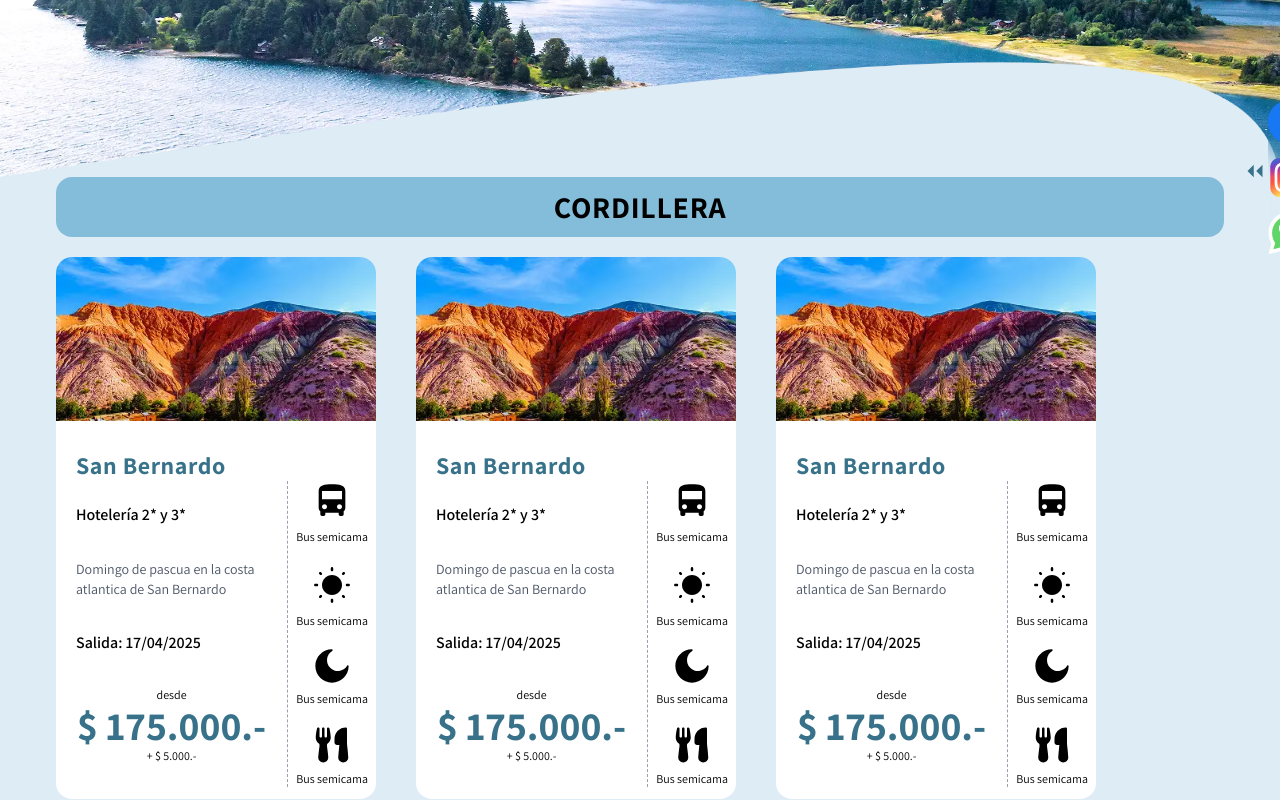
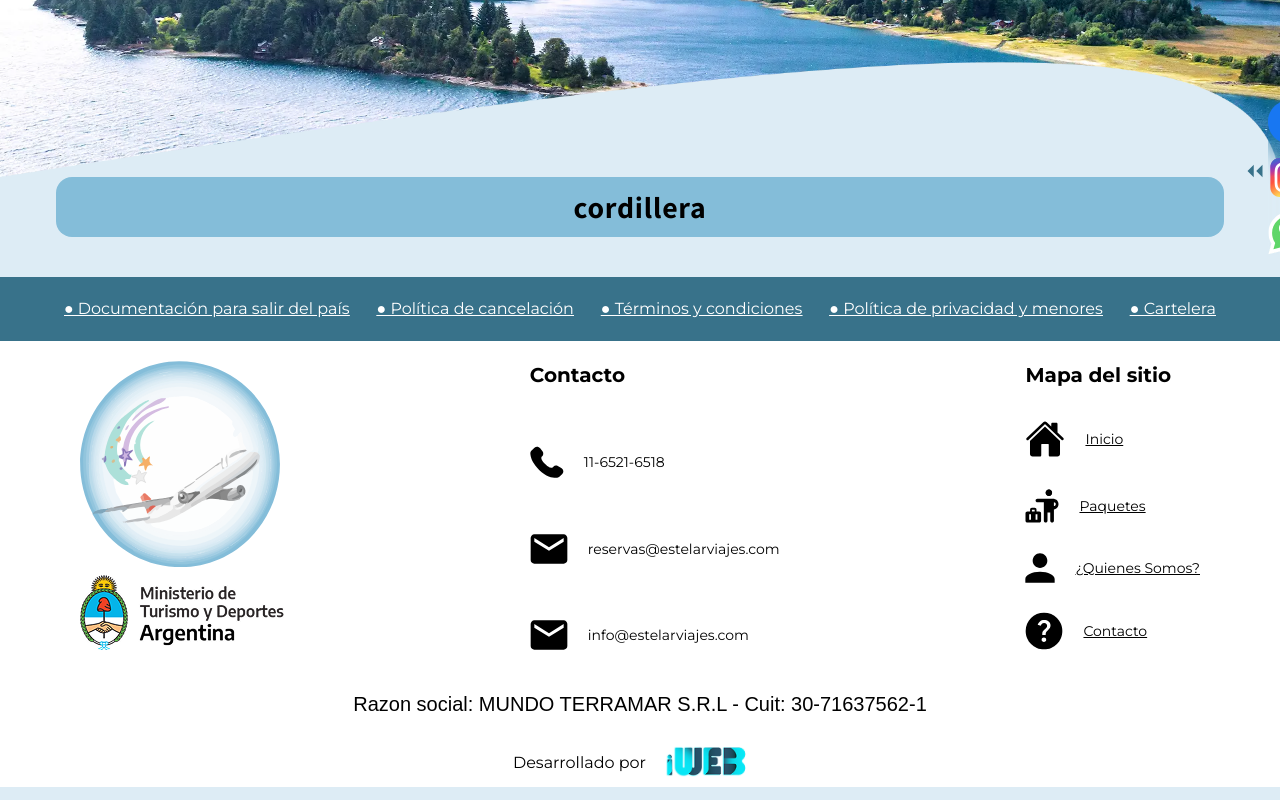
Before and after one commit to ttttttomas/estelar-viajes-website, a Next.js app: page /travel-packages/cordillera in a window 1280 px wide. Shown: the part 300-1100 px from the top of the page. Built offline with nearby package versions, Linux system fonts and the light colour scheme; a web font is replaced by a local one.

Commit message:
modified app routes

```diff
--- a/app/cartelera/page.tsx
+++ b/app/cartelera/page.tsx
@@ -12,7 +12,7 @@ type Cartelera = {
 
 export default async function CarteleraPage() {
 
-  const cartelera = await axios.get(`https://automotoresyrigoyen.com/api/cars`);
+  const cartelera = await axios.get(`https://api-estelar.iwebtecnology.com/cartelera`);
   console.log(cartelera.data);
 
     return (
--- a/app/components/PackageCard.tsx
+++ b/app/components/PackageCard.tsx
@@ -4,45 +4,48 @@ import Days from './icons/Days'
 import Nights from './icons/Nights'
 import Des from './icons/Des'
 
-export default function PackageCard() {
+export default function PackageCard({product}) {
   return (
-    <Link key={2} className='h-full pb-3 overflow-hidden transition-all bg-white md:group md:hover:scale-95 max-w-80 rounded-2xl' href={'/sierras'}>
-                <img className='w-full transition-all group-hover:scale-110' src="/bg-home1mobile.webp" alt="" />
-                <p className='pl-5 text-2xl font-black tracking-wide w-max pt-7 text-tertiary'>San Bernardo</p>
+    <Link
+     key={product.ID}
+     className='h-full pb-3 overflow-hidden transition-all bg-white max-h-[600px] md:group md:hover:scale-95 max-w-80 rounded-2xl'
+     href={`/travel-packages/${product.periodo}/${product.ID}`}>
+                <img className='w-full transition-all group-hover:scale-110' src={product.image} alt={product.destino} />
+                <p className='pl-5 text-2xl font-black tracking-wide w-max pt-7 text-tertiary'>{product.destino}</p>
                 <div className='flex h-full pr-2'>
 
-                <div className='flex flex-col justify-center gap-8'>
-                    <p className='pl-5 font-semibold'>Hotelería 2* y 3*</p>
-                    <small className='pl-5 text-sm text-gray-600 '>Domingo de pascua en la costa atlantica de San Bernardo</small>
-                    <b className='pl-5 font-semibold text-md'>Salida: 17/04/2025</b>
+                <div className='flex flex-col justify-center w-3/4 gap-8'>
+                    <p className='pl-5 font-semibold'>{product.subtitulo}</p>
+                    <small className='pl-5 text-sm text-gray-600 '>{product.descripcion}</small>
+                    <b className='pl-5 font-semibold text-md'>Salida: {product.date}</b>
                     <div className='flex flex-col items-center w-full'>
-                        <small className='text-xs'>desde</small>
-                        <p className='md:text-[40px] text-4xl font-bold text-tertiary'>$ 175.000.-</p>
-                        <small className='text-xs'>+ $ 5.000.-</small>
+                        {product.desde === 1 && <small className='text-xs'>desde</small>}
+                        <p className='md:text-[40px] text-4xl font-bold text-tertiary'>${product.precio}.-</p>
+                        <small className='text-xs'>+ ${product.adicional}.-</small>
                     </div>
                 </div>
-                <div className='h-full pl-2 border-l border-gray-400 border-dashed'>
+                <div className='w-1/4 h-full pl-2 border-l border-gray-400 border-dashed'>
                     <ul className='flex flex-col items-center justify-center gap-5 text-xs text-nowrap'>
                         <li className='flex flex-col items-center gap-2'>
                             <Transport />
-                            <p>Bus semicama</p>
+                            <p>{product.transporte}</p>
                         </li>
                         <li className='flex flex-col items-center gap-2'>
                             <Days />
-                            <p>Bus semicama</p>
+                            <p>{product.days}</p>
                         </li>
                         <li className='flex flex-col items-center gap-2'>
                             <Nights />
-                            <p>Bus semicama</p>
+                            <p>{product.nights}</p>
                         </li>
                         <li className='flex flex-col items-center gap-2'>
                             <Des />
-                            <p>Bus semicama</p>
+                            <p>{product.regimen}</p>
                         </li>
                     </ul>
                 </div>
 
                 </div>
-            </Link>
+    </Link>
   )
 }
--- a/app/components/Packages.tsx
+++ b/app/components/Packages.tsx
@@ -1,16 +1,17 @@
-import React from 'react'
 import {assistant} from '@/app/layout'
 import PackageCard from './PackageCard'
+import axios from 'axios'
 
 
-export default function Packages() {
+export default function PackagesSierras() {
+  // const response = await axios.get(`https://api-estelar.iwebtecnology.com/products`);
+  // const packages = response.data.filter((product) => product.periodo === "Sierra");
+
   return (
     <section className={`${assistant.className} mx-14`}>
-        <h6 className='w-full py-3 text-3xl font-bold tracking-wide text-center rounded-2xl bg-primary'>CORDILLERA</h6>
+        <h6 className='w-full py-3 text-3xl font-bold tracking-wide text-center rounded-2xl bg-primary'>SIERRAS</h6>
         <div className='flex flex-wrap justify-start gap-10 my-5'>
-            {Array.from({length: 10}, (_, i) => i + 1).map(() => (
-                <PackageCard key={2} />
-            ))}
+            {packages.map((product) => (<PackageCard product={product} key={product.ID} />))}
         </div>
     </section>
   )
--- a/app/components/WhatsappForm.jsx
+++ b/app/components/WhatsappForm.jsx
@@ -38,13 +38,13 @@ export default function ReservaForm() {
             <input {...register(`pasajeros.${index}.apellido`)} placeholder="Apellido" className="w-full px-4 py-2 text-black bg-white border rounded" required />
             <input {...register(`pasajeros.${index}.dni`)} placeholder="DNI" className="w-full px-4 py-2 text-black bg-white border rounded" required />
             {index > 0 && (
-              <button type="button" onClick={() => remove(index)} className="w-full p-1 text-white bg-red-500 rounded">
+              <button type="button" onClick={() => remove(index)} className="w-full p-1 text-white bg-red-500 rounded cursor-pointer">
                 ❌ Eliminar pasajero
               </button>
             )}
           </div>
         ))}
-        <button type="button" onClick={() => append({ nombre: "", apellido: "", dni: "" })} className="p-2 text-white bg-orange-500 rounded">
+        <button type="button" onClick={() => append({ nombre: "", apellido: "", dni: "" })} className="p-2 text-black rounded cursor-pointer bg-primary">
           ➕ Agregar pasajero
         </button>
 
@@ -54,7 +54,7 @@ export default function ReservaForm() {
         <input {...register("telefono")} type="tel" placeholder="Teléfono" className="w-full p-2 text-black bg-white border rounded" required />
         <input {...register("email")} type="email" placeholder="Correo electrónico" className="w-full p-2 text-black bg-white border rounded" required />
 
-        <button type="submit" className="p-2 text-white bg-orange-500 rounded">Enviar</button>
+        <button type="submit" className="p-2 text-white border rounded cursor-pointer hover:bg-white hover:text-black bg-tertiary">Enviar</button>
       </form>
     );
   }
--- a/app/context/PackageContext.jsx
+++ b/app/context/PackageContext.jsx
@@ -5,7 +5,7 @@ import axios from 'axios'
 export const PackageContext = createContext()
 
 export default function PackageContextProvider({ children }) {
- const baseURL = "http://147.93.71.106:8002"
+ const baseURL = "https://api-estelar.iwebtecnology.com"
 
     const getPackages = async () => {
         const response = await axios.get(`${baseURL}/products`)
--- /dev/null
+++ b/app/travel-packages/[periodo]/page.tsx
@@ -0,0 +1,36 @@
+import PackageCard from '@/app/components/PackageCard';
+import {assistant} from '@/app/layout'
+import axios from 'axios';
+
+export default async function PackagesPage({params}: { params: { periodo: string } }) {
+  const p = [{
+    ID: 1,
+    periodo: "sierra",
+    image: "/bg-home1.webp"
+  },
+  {
+    ID: 2,
+    periodo: "sierra",
+    image: "/bg-home1.webp"
+  },{
+    ID: 2,
+    periodo: "internacionales",
+    image: "/bg-home1.webp"
+  },
+]
+
+const packages = p.filter((product) => product.periodo === params.periodo);
+  return (
+      <main>
+        <section id="bg">
+            <img src="/bg-home1.webp"  alt="background" />
+        </section>
+        <section className={`${assistant.className} mx-14`}>
+          <h6 className='w-full py-3 text-3xl font-bold tracking-wide text-center rounded-2xl bg-primary'>{params.periodo}</h6>
+          <div className='flex flex-wrap justify-start gap-10 my-5'>
+            {packages.map((product) => (<PackageCard product={product} key={product.ID} />))}
+          </div>
+        </section>
+      </main>
+    )
+  }
--- a/app/travel-packages/cordillera/page.tsx
+++ /dev/null
@@ -1,12 +0,0 @@
-import Packages from "@/app/components/Packages";
-
-export default function PackagesPage() {
-    return (
-      <main>
-        <section id="bg">
-            <img src="/bg-home1.webp"  alt="background" />
-        </section>
-       <Packages />
-      </main>
-    )
-  }
--- a/app/travel-packages/costa/page.tsx
+++ /dev/null
@@ -1,12 +0,0 @@
-import Packages from "@/app/components/Packages";
-
-export default function PackagesPage() {
-    return (
-      <main>
-        <section id="bg">
-            <img src="/bg-home1.webp"  alt="background" />
-        </section>
-       <Packages />
-      </main>
-    )
-  }
--- a/app/travel-packages/page.tsx
+++ b/app/travel-packages/page.tsx
@@ -1,12 +1,23 @@
-import Packages from "../components/Packages";
+import React from 'react'
+import { assistant } from '../layout'
+import PackageCard from '../components/PackageCard'
+import axios from 'axios'
 
-export default function PackagesPage() {
+export default async function TravelPackages() {
+    const response = await axios.get(`https://api-estelar.iwebtecnology.com/products`);
+    const packages = response.data
+
   return (
     <main>
     <section id="bg">
         <img src="/bg-home1.webp"  alt="background" />
     </section>
-       <Packages />
+    <section className={`${assistant.className} mx-14`}>
+      <h6 className='w-full py-3 text-3xl font-bold tracking-wide text-center rounded-2xl bg-primary'>TRAVEL PACKAGES</h6>
+      <div className='flex flex-wrap justify-start gap-10 my-5'>
+        {packages.map((product) => (<PackageCard product={product} key={product.ID} />))}
+      </div>
+    </section>
   </main>
   )
 }
--- a/app/travel-packages/sierras/page.tsx
+++ /dev/null
@@ -1,12 +0,0 @@
-import Packages from "@/app/components/Packages";
-
-export default function PackagesPage() {
-    return (
-      <main>
-        <section id="bg">
-            <img src="/bg-home1.webp"  alt="background" />
-        </section>
-       <Packages />
-      </main>
-    )
-  }
```
Also changed, not shown: app/travel-packages/[periodo]/[id]/page.tsx (renamed from app/travel-packages/[id]/page.tsx, +7 -27 lines). Lines whose indentation alone changed are shown as unchanged.
